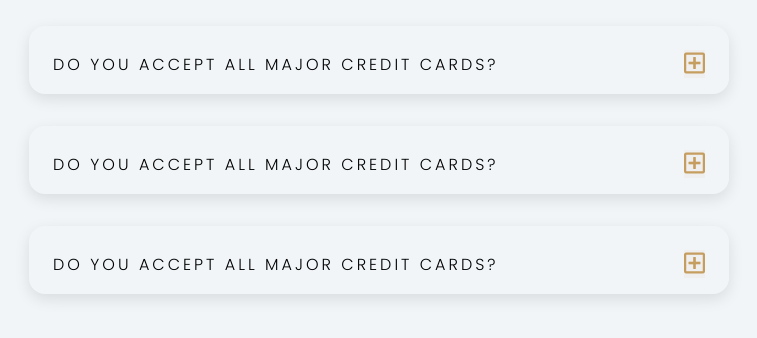
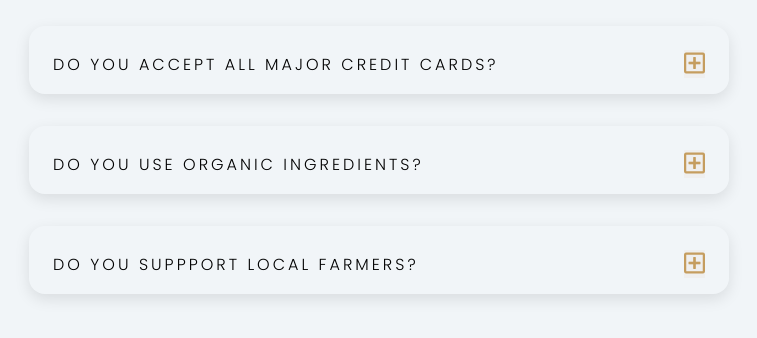
Before and after one commit to BeastZoro/Vanila-JS, a plain HTML site: page Q&A/index.html in a window 1280 px wide. Shown: the part 320-658 px from the top of the page, without its empty margins (261-1018 px from the left). Drawn offline with Linux system fonts and the light colour scheme.

Commit message:
questions updated

```diff
--- a/Q&A/index.html
+++ b/Q&A/index.html
@@ -47,7 +47,7 @@
           </article>
           <article class="question">
             <div class="question_title">
-              <p>do you accept all major credit cards?</p>
+              <p>Do You Use Organic Ingredients?</p>
               <button class="btn">
                 <span class="plus_icon">
                   <i class="far fa-plus-square"></i
@@ -67,7 +67,7 @@
           </article>
           <article class="question">
             <div class="question_title">
-              <p>do you accept all major credit cards?</p>
+              <p>Do You Suppport Local Farmers?</p>
               <button class="btn">
                 <span class="plus_icon">
                   <i class="far fa-plus-square"></i
```
